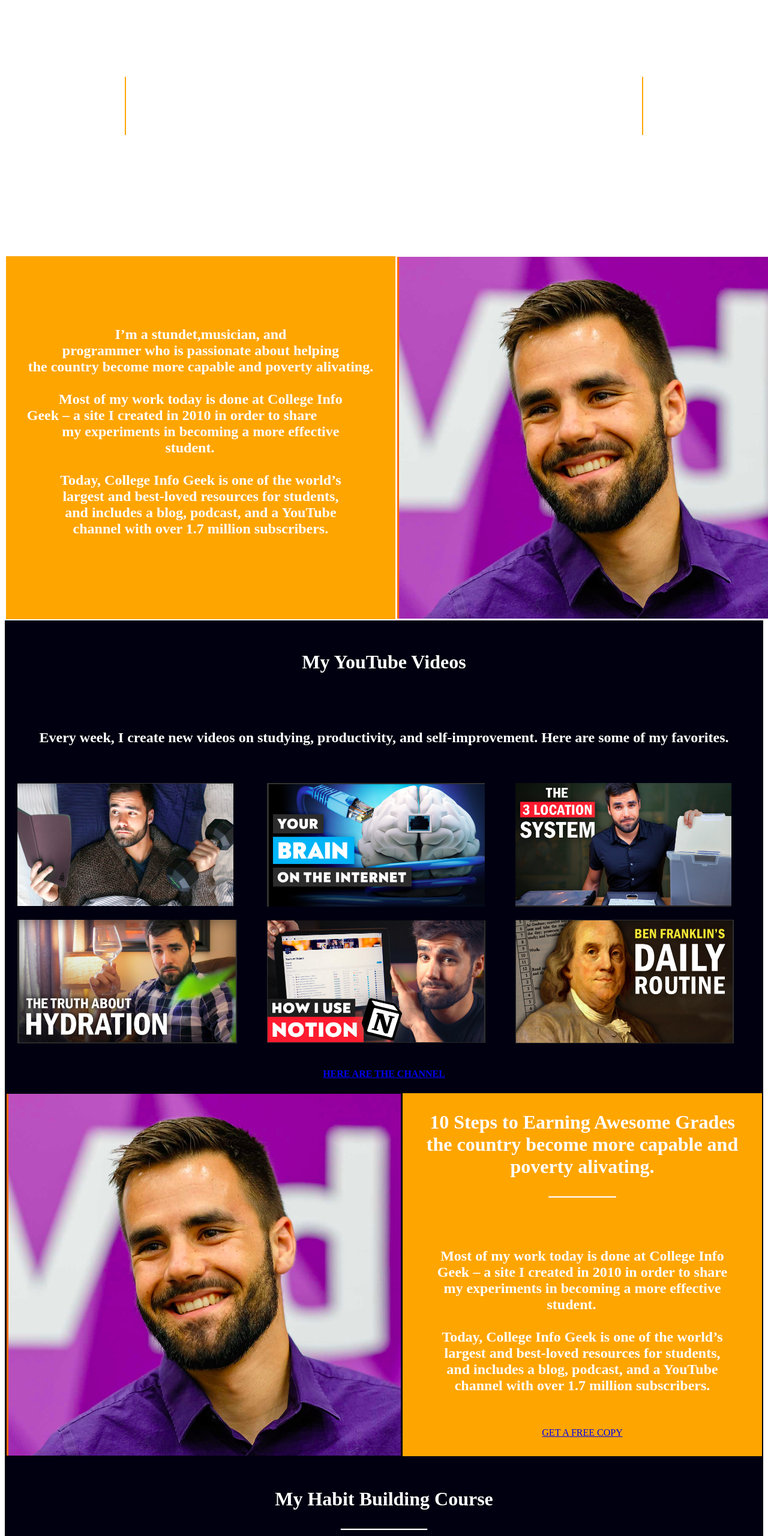
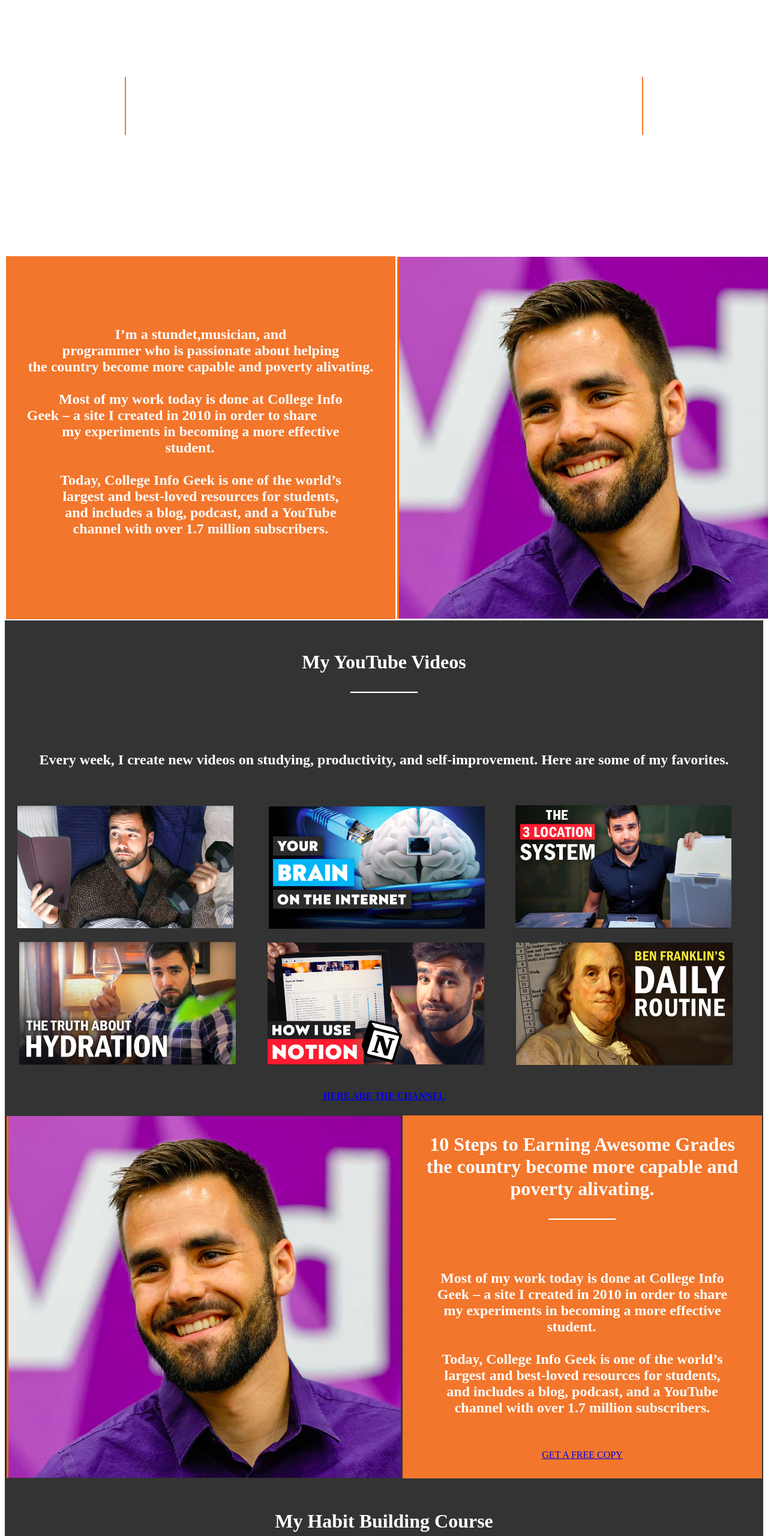
Before and after one commit to dathrob1/mypersonalweb, a plain HTML site: page index.html in a window 1280 px wide. Shown: the part 80-2640 px from the top of the page at 60% size. Drawn offline with Linux system fonts and the light colour scheme.

Commit message:
color change
find and fix the original color of the webpage

```diff
--- a/index.html
+++ b/index.html
@@ -8,9 +8,9 @@
 
     <table background="./asset/images/headbackground.jpg" cellspacing="200">
         <tr>
-            <td bgcolor="orange",></td>
+            <td bgcolor="#f2762b",></td>
             <td width=1000px><h1>HI, I’M MISGANAW MESERET</h1></td>
-            <td bgcolor="orange"></td>
+            <td bgcolor="#f2762b"></td>
         </tr>
     </table>
 
@@ -19,7 +19,7 @@
 <body text="white" >
     <table width=110%>
         <tr>
-            <td bgcolor="orange" align=center><h2>I’m a stundet,musician, and <br>programmer who is passionate about helping <br>the country become more capable and poverty alivating.<br>
+            <td bgcolor="#f2762b" align=center><h2>I’m a stundet,musician, and <br>programmer who is passionate about helping <br>the country become more capable and poverty alivating.<br>
                     <br>
                 Most of my work today is done at College Info<br>
                 Geek – a site I created in 2010 in order to share &nbsp;&nbsp;&nbsp;&nbsp;&nbsp;&nbsp;&nbsp;&nbsp;&nbsp;&nbsp;&nbsp;&nbsp;&nbsp;&nbsp;&nbsp;<br>
@@ -34,17 +34,17 @@
             <td ><img src="./asset/images/VidCon-Profile-1025x1024-250x249.png" alt=""></td>
         </tr>
     </table>
-    <table bgcolor="#000010" cellspacing="50px" width=100%>
+    <table bgcolor="#333" cellspacing="50px" width=100%>
         <tr>
-            <th ><h1>My YouTube Videos</h1></th>
+            <th ><h1>My YouTube Videos<br>_______</h1></th>
         </tr>
     </table>
-    <table bgcolor="#000010" cellspacing="20px"  width=100%>
+    <table bgcolor="#333" cellspacing="20px"  width=100%>
         <tr>
             <th ><h2>Every week, I create new videos on studying, productivity, and self-improvement. Here are some of my favorites.</h2></th>
         </tr>
     </table>
-    <table bgcolor="#000010" cellspacing="20px"  width=100%  >
+    <table bgcolor="#333" cellspacing="20px"  width=100%  >
        <tr>
            <td><img src="./asset/images/Screenshot from 2020-03-12 17.15.04.png" alt=""></td>
            <td><img src="./asset/images/Screenshot from 2020-03-12 17.16.34.png" alt=""></td>
@@ -56,15 +56,15 @@
            <td><img src="./asset/images/Screenshot from 2020-03-12 17.17.40.png" alt=""></td>
        </tr>
     </table>
-    <table bgcolor="#000010" cellspacing="20px"  width=100%>
+    <table bgcolor="#333" cellspacing="20px"  width=100%>
         <tr>
             <th ><a href="https://www.youtube.com">HERE ARE THE CHANNEL</a></th>
         </tr>
     </table>
-    <table width=100% bgcolor="#000010">
+    <table width=100% bgcolor="#333">
         <tr>
             <td ><img src="./asset/images/VidCon-Profile-1025x1024-250x249.png" alt=""></td>
-            <td bgcolor="orange" align=center><h1>10 Steps to Earning Awesome Grades <br>the country become more capable and poverty alivating.<br>
+            <td bgcolor="#f2762b" align=center><h1>10 Steps to Earning Awesome Grades <br>the country become more capable and poverty alivating.<br>
               _______ <h1><br><h2>
             Most of my work today is done at College Info<br>
             Geek – a site I created in 2010 in order to share <br>
@@ -81,15 +81,15 @@
             <a href = "GET A FREE COPY">GET A FREE COPY</td>
         </tr>
     </table>
-    <table bgcolor="#000010" cellspacing="50px" width=100%>
+    <table bgcolor="#333" cellspacing="50px" width=100%>
         <tr>
             <th ><h1>My Habit Building Course<br>
                 _________<h1></th>
         </tr>
     </table>
-    <table bgcolor="#000010" width=100%>
+    <table bgcolor="#333" width=100%>
         <tr>
-            <td bgcolor="#000010" align=center ><h3>I’m a stundet,musician, and <br>programmer who is passionate about helping <br>the country become more capable and poverty alivating.<br>
+            <td bgcolor="#333" align=center ><h3>I’m a stundet,musician, and <br>programmer who is passionate about helping <br>the country become more capable and poverty alivating.<br>
                     <br>
                 Most of my work today is done at College Info<br>
                 Geek – a site I created in 2010 in order to share &nbsp;&nbsp;&nbsp;&nbsp;&nbsp;&nbsp;&nbsp;&nbsp;&nbsp;&nbsp;&nbsp;&nbsp;&nbsp;&nbsp;&nbsp;<br>
@@ -106,12 +106,12 @@
                 <br>
                 <a href="index.html" bgcolor="#000010">TAKE THE COURSE FOR FREE</a>
                 </h3></td>
-            <td bgcolor="#000010" align=center><img src="./asset/images/email-promo-450x277.jpg" alt=""></td>
+            <td bgcolor="#333"" align=center><img src="./asset/images/email-promo-450x277.jpg" alt=""></td>
 
         </tr>
     </table>
 
-    <table width=100% bgcolor="orange" >
+    <table width=100% bgcolor="#f2762b" >
         <tr>
             <td align="center" width=50%><h1>Contact Me<br>
                 _______ <h4>alternatives to my pages</h4><h3>
@@ -127,7 +127,7 @@
               channel with over 1.7 million subscribers.</h3>
               <br>
               <br></td>
-            <td bgcolor="orange" align=left width=50%>
+            <td bgcolor="#F2762b" align=left width=50%>
             <label for="fName"><h2>First Name</h2></label>
             <input width=100% type="text" id = "fName"name="fName" pattern="[A-Za-z]{3,16}" title="first name should be more than 3 characters and only letters" >
             <label for="lName"><h2>Last Name</h2></label>
```
